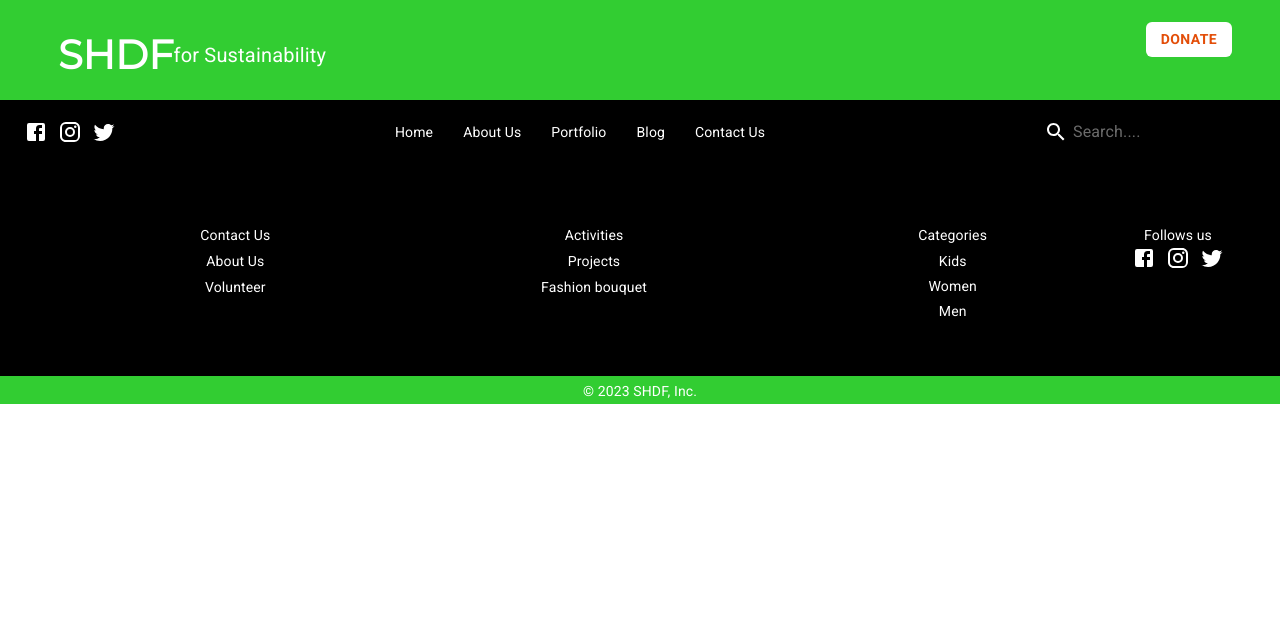
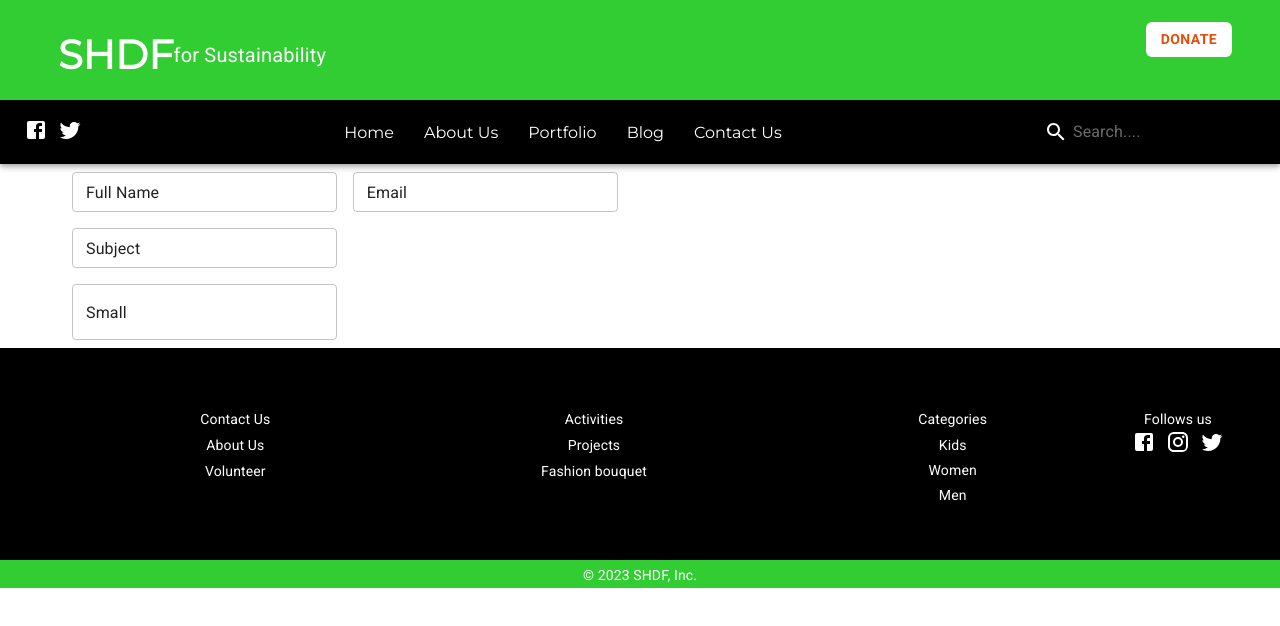
Before and after one commit to Passion94/SHDF, a React (Create React App) app: page /contact in a window 1280 px wide. Shown: the top 626 px of the page. Built offline with nearby package versions, Linux system fonts and the light colour scheme.

Commit message:
updating navbar router

```diff
--- a/public/index.html
+++ b/public/index.html
@@ -2,6 +2,7 @@
 <html lang="en">
   <head>
     <meta charset="utf-8" />
+
     <link rel="preconnect" href="https://fonts.googleapis.com">
 <link rel="preconnect" href="https://fonts.gstatic.com" crossorigin>
 <link href="https://fonts.googleapis.com/css2?family=Barlow+Condensed&family=Josefin+Sans:wght@100;200;300;400;500;600;700&family=Lora:ital,wght@1,400;1,500;1,600;1,700&family=Montserrat&family=Open+Sans:ital,wght@0,300;0,400;0,500;0,600;0,700;0,800;1,300;1,400;1,500;1,600;1,700;1,800&family=Poppins:ital,wght@0,100;0,200;0,300;0,400;0,500;0,600;0,700;0,800;0,900;1,100;1,200;1,300;1,400;1,500;1,600;1,700;1,800;1,900&family=Roboto:ital,wght@0,100;0,300;0,400;0,500;0,700;0,900;1,100;1,300;1,400;1,500;1,700;1,900&family=Source+Sans+Pro:ital,wght@0,200;0,300;0,400;0,600;0,700;0,900;1,200;1,300;1,400;1,600;1,700;1,900&family=Varela&family=Varela+Round&display=swap" rel="stylesheet">
--- a/src/App.js
+++ b/src/App.js
@@ -1,6 +1,7 @@
 
 
 import React from 'react'
+import './index.css';
 import { BrowserRouter, Route, Routes  } from 'react-router-dom';
 import Header from "./components/header/Header";
 import Navbar from "./components/navbar/NavBar";
@@ -12,6 +13,7 @@ import Footer from './pages/footer/Footer';
 import Blog from './pages/blog/Blog';
 
 import Everyabout from './pages/about/Everyabout';
+import Contact from './pages/contact/Contact';
 
 
 
@@ -31,10 +33,11 @@ export default function App() {
 
 
   return (
-    <div>
-    <Header/>
+
+   <BrowserRouter>
+   <Header/>
     <Navbar/>
-   <BrowserRouter>
+    <Contact/>
     <Routes>
 
     <Route path='/' element={<Home/>}/>
@@ -45,7 +48,7 @@ export default function App() {
     <Footer/>
     </BrowserRouter>
 
-    </div>
+
 
 
   )
--- a/src/components/navbar/NavBar.jsx
+++ b/src/components/navbar/NavBar.jsx
@@ -2,7 +2,7 @@
 import {AppBar, Toolbar,styled,Box, Typography,InputBase,Menu, MenuItem } from "@mui/material"
 import {Facebook, Instagram, Menu as MenuIcon, Search, Twitter} from '@mui/icons-material'
 import React, { useState } from 'react'
-import { Link } from "react-router-dom"
+import { Link } from 'react-router-dom';
 
 
 const NavBar = () => {
@@ -25,30 +25,34 @@ const NavBar = () => {
         color:'white'
 
       });
+      const StyledLink=styled(Link)({
+        textDecoration:'none',
+        color:'white'
+      })
       const MenuItems=[
         {Id:1, Name:"Home", link:"/"},
         {Id:2, Name:"About Us", link:"/everyabout"},
-        {Id:3, Name:"Portfolio", link:"#"},
-        {Id:3, Name:"Blog", link:"/blog"},
-        {Id:4, Name:"Contact Us", link:"#"},
+        {Id:3, Name:"Portfolio", link:"/b"},
+        {Id:4, Name:"Blog", link:"/blog"},
+        {Id:5, Name:"Contact Us", link:"/a"},
       ]
 
       const [open,SetOpen]=useState(false);
       return (
         <AppBar sx={{background:'black', position:'static'}}><StyledToolbar>
         <SocialBox sx={{cursor:'pointer'}}>
-       <Facebook/>
-       <Instagram/>
-       <Twitter/>
+       <a style={{color:'white'}} href="https://www.facebook.com/SusewFoundation/https://www.facebook.com/SusewFoundation/"><Facebook/></a>
+       <a style={{color:'white'}} href="https://twitter.com/Susewfoundation?t=9wbYtaUFN5LTLud43rpp9Q&s=09"> <Twitter/></a>
+
         </SocialBox>
         <MenuBox sx={{display:{xs:'none',
         sm:'none',
         md:'flex',
          lg:'flex'}}}
          >
-      {MenuItems.map((item)=>(
-        <Typography sx={{cursor:'pointer', fontSize:'14px'}}>{item.Name}</Typography>
-      ))}
+      {MenuItems.map((item, index) =>
+       <StyledLink to={item.link}>{item.Name}</StyledLink>
+      )}
 
 
 
@@ -80,7 +84,7 @@ const NavBar = () => {
               horizontal: 'right',
             }}
           >
-          <Box sx={{width:350, height:"90vh"}}>
+          <Box sx={{width:350, height:"50vh"}}>
 
           {MenuItems.map((item)=>(
             <MenuItem sx={{cursor:'pointer', fontSize:'14px'}}>{item.Name}</MenuItem>
--- a/src/index.js
+++ b/src/index.js
@@ -1,6 +1,6 @@
 import React from 'react';
 import ReactDOM from 'react-dom/client';
-import './index.css';
+
 import App from './App';
 
 
--- /dev/null
+++ b/src/pages/contact/Contact.js
@@ -0,0 +1,73 @@
+import { Container, TextField } from '@mui/material'
+import { Box, Stack } from '@mui/system'
+import React from 'react'
+
+
+const Contact = () => {
+  return (
+
+      <Container>
+
+    <Box>
+
+<Box
+      component="form"
+      sx={{
+        '& .MuiTextField-root': { m: 1, width: '25ch' },
+      }}
+      noValidate
+      autoComplete="off"
+    >
+
+
+      <Box>
+        <TextField
+          label=""
+          id="name"
+          defaultValue="Full Name"
+          size="small"
+          type={'text'}
+        />
+         <TextField
+          label=""
+          id="outlined-size-small"
+          defaultValue="Email"
+          size="small"
+          type={'email'}
+        />
+        </Box>
+        <Box>
+        <TextField
+          label=""
+          id="outlined-size-small"
+          defaultValue="Subject"
+          size="small"
+        />
+        </Box>
+        <Box>
+        <TextField
+          label=""
+          id="outlined-size-small"
+          defaultValue="Small"
+          size="large"
+        />
+        </Box>
+
+
+
+
+
+    </Box>
+
+    </Box>
+    <Box>
+
+        </Box>
+
+
+      </Container>
+
+  )
+}
+
+export default Contact
--- a/src/pages/faqs/faqs.css
+++ /dev/null
@@ -1,123 +0,0 @@
-
-
-
-
- svg {
-    height: 1rem;
-    margin-right: 20px;
-    width: 4rem;
-  }
-  svg {
-    width: 1rem;
-    height: 1.5rem;
-    fill:  #666 ;
-  }
-
-  svg.active {
-    transform: rotate(180deg);
-  }
-
-  svg:hover {
-    opacity: 0.8;
-  }
-
-
-.heading {
-  font-size: 1.5rem;
-  font-weight: 600;
-  margin-bottom: 2rem;
-}
-
-.container {
-  margin: 0 auto;
-  padding: 2rem;
-  text-align: center;
-}
-
-.faqsform{
-  display: flex;
-  width: 55rem;
-  background-color: #fff;
-  align-items: center;
-  margin: 0 auto;
-  border-radius: 1rem;
-}
-
-.searchbar {
-
-  font-family: "Poppins", sans-serif;
-  font-size: 1rem;
-  font-weight: 400;
-  border: none;
-  padding: 1rem;
-  padding-left: 4rem;
-  width: 100%;
-  box-shadow: 0 3px 3px -2px rgb(0 0 0 / 10%), 0 3px 4px 0 rgb(0 0 0 / 14%), 0 1px 8px 0 rgb(0 0 0 / 12%);
-  border-radius: 0.8rem;
-}
-
-.searchbar:focus {
-  outline: none;
-  box-shadow: 0 3px 3px -2px rgb(0 0 0 / 10%), 0 3px 4px 0 rgb(0 0 0 / 14%), 0 1px 8px 0 rgb(0 0 0 / 12%);
-}
-
-.faq {
-  margin: 3rem 0;
-}
-.question-wrapper {
-  width: 70rem;
-  border-bottom: 1px solid lightgrey;
-  margin: 0 auto;
-  padding: 1rem;
-  transition: 1s;
-}
-
-.question {
-  display: flex;
-  font-size: 1rem;
-  font-weight: 600;
-  color:#666 ;
-  display: flex;
-  justify-content: space-between;
-  font-family: 'lora', serif;
-
-
-}
-
-button {
-  background-color: transparent;
-  border: none;
-  cursor: pointer;
-}
-
-button:focus {
-  outline: none;
-}
-
-.answer {
-  display: none;
-}
-
-.answer.active {
-  display: block;
-  text-align: left;
-  padding-top: 1.5rem;
-  font-weight: light;
-  font-size:20px;
-  line-height: 1.5;
-  color:#666 ;
-  height: 0%;
-  animation: slidein 0.4s;
-  animation-fill-mode: forwards;
-}
-
-@keyframes slidein {
-  from {
-    opacity: 0.3;
-    transform: translateY(-20%);
-  }
-  to {
-    opacity: 1;
-    transform: translateY(0%);
-  }
-}
```
Also changed, not shown: src/pages/faqs/Faq.js (deleted, +0 -65 lines), src/pages/faqs/Faqdetails.js (deleted, +0 -37 lines).
